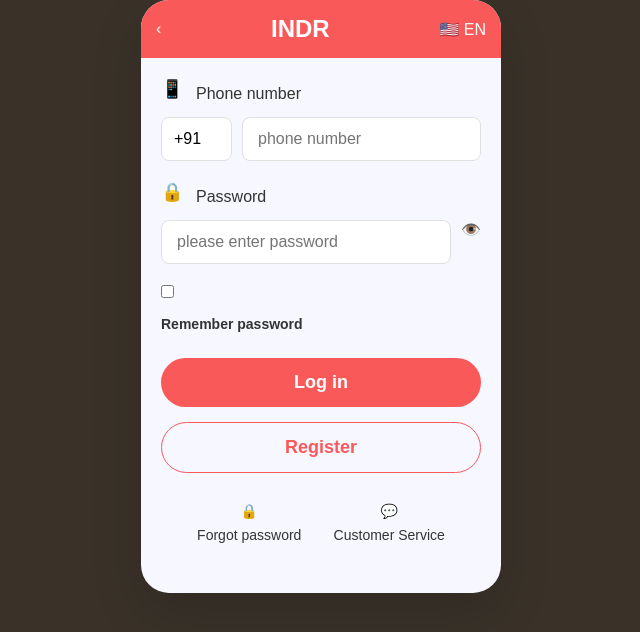
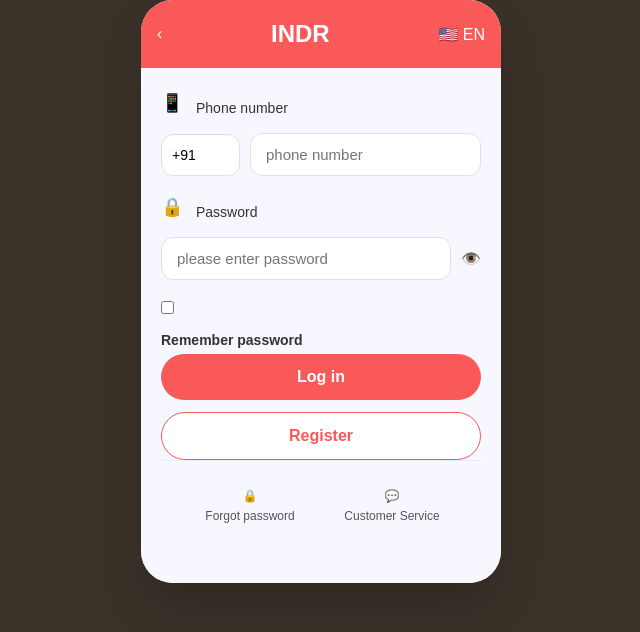
Before and after one commit to rajeshbhakarr/tigerclubfrontend, a React (Vite) app: page /loginpage in a window 1280 px wide. Shown: the top 632 px of the page, without its empty margins (319-959 px from the left). Built offline with nearby package versions, Linux system fonts and the light colour scheme.

Commit message:
Fix notification

```diff
--- a/src/pages/Home.jsx
+++ b/src/pages/Home.jsx
@@ -20,7 +20,7 @@ const Home = () => {
 const { balance, user } = useWallet();
 const navigate = useNavigate();
 const openGame = (path) => {
-  if ((user?.totalDeposit || 0) < 0) {
+  if ((user?.totalDeposit || 0) < 100) {
     Swal.fire({
       icon: "warning",
       title: "Deposit Required",
--- a/src/pages/LoginPage.css
+++ b/src/pages/LoginPage.css
@@ -14,46 +14,54 @@
 }
 
 body {
-  background: #fff;
+  background: #e8e8e8;
   display: flex;
   justify-content: center;
   align-items: center;
   min-height: 100vh;
+  padding: 16px;
+  margin: 0;
 }
 
+/* Main Container - Mobile First */
 .login-container {
   width: 100%;
   max-width: 360px;
   margin: 0 auto;
   background-color: var(--primary-bg);
   font-family: 'Segoe UI', Tahoma, Geneva, Verdana, sans-serif;
-  min-height: 100vh;
-  display: flex;
-  flex-direction: column;
+  border-radius: 28px;
+  overflow: hidden;
+  box-shadow: 0 20px 50px rgba(0, 0, 0, 0.1);
+  /* Remove min-height, let content decide */
 }
 
 /* Header Section */
 .header {
   background-color: var(--header-pink);
   color: var(--white);
-  padding: 15px;
+  padding: 20px 16px;
   display: flex;
   align-items: center;
   justify-content: space-between;
 }
 
 .header-title {
-  font-size: 24px;
+  font-size: 22px;
   font-weight: bold;
   display: flex;
   align-items: center;
-  gap: 5px;
+  gap: 6px;
+}
+
+.header-title span:first-child {
+  font-size: 24px;
 }
 
 /* Form Section */
 .form-section {
-  padding: 20px;
-  flex-grow: 1;
+  padding: 24px 20px;
+  background: var(--primary-bg);
 }
 
 .input-group {
@@ -64,39 +72,85 @@ body {
   display: flex;
   align-items: center;
   gap: 10px;
-  margin-bottom: 8px;
+  margin-bottom: 10px;
   color: #333;
   font-weight: 500;
+  font-size: 14px;
+}
+
+.label-container span:first-child {
+  font-size: 18px;
 }
 
 .input-wrapper {
   display: flex;
   gap: 10px;
+  align-items: center;
 }
 
 .country-code {
   width: 80px;
-  padding: 12px;
-  border-radius: 8px;
+  padding: 12px 10px;
+  border-radius: 12px;
   border: 1px solid var(--border-color);
   background: var(--white);
   display: flex;
   justify-content: space-between;
   align-items: center;
+  cursor: pointer;
+  font-size: 14px;
+}
+
+.country-code span:last-child {
+  font-size: 12px;
+  color: #999;
 }
 
 .main-input {
   flex: 1;
   padding: 12px 15px;
-  border-radius: 8px;
+  border-radius: 12px;
   border: 1px solid var(--border-color);
-  font-size: 16px;
+  font-size: 15px;
   outline: none;
   background: var(--white);
+  transition: all 0.3s ease;
 }
 
 .main-input:focus {
   border-color: var(--header-pink);
+  box-shadow: 0 0 0 2px rgba(249, 89, 89, 0.1);
+}
+
+/* Remember Password Row */
+.remember-row {
+  display: flex;
+  justify-content: space-between;
+  align-items: center;
+  margin: 16px 0 20px 0;
+}
+
+.checkbox-label {
+  display: flex;
+  align-items: center;
+  gap: 8px;
+  cursor: pointer;
+  font-size: 13px;
+  color: #666;
+}
+
+.checkbox-label input {
+  width: 16px;
+  height: 16px;
+  cursor: pointer;
+  accent-color: var(--header-pink);
+}
+
+.forgot-link {
+  color: var(--header-pink);
+  font-size: 13px;
+  text-decoration: none;
+  font-weight: 500;
 }
 
 /* Buttons */
@@ -107,16 +161,15 @@ body {
   color: white;
   border: none;
   border-radius: 30px;
-  font-size: 18px;
+  font-size: 16px;
   font-weight: bold;
-  margin-top: 20px;
   cursor: pointer;
-  transition: transform 0.2s, opacity 0.2s;
+  transition: all 0.2s ease;
+  margin-bottom: 12px;
 }
 
-.btn-login:hover {
-  transform: scale(1.02);
-  opacity: 0.9;
+.btn-login:active {
+  transform: scale(0.98);
 }
 
 .btn-register {
@@ -124,90 +177,168 @@ body {
   padding: 14px;
   background-color: transparent;
   color: var(--header-pink);
-  border: 1px solid var(--header-pink);
+  border: 1.5px solid var(--header-pink);
   border-radius: 30px;
-  font-size: 18px;
+  font-size: 16px;
   font-weight: bold;
-  margin-top: 15px;
   cursor: pointer;
-  transition: transform 0.2s, background 0.2s;
+  transition: all 0.2s ease;
+  background: white;
 }
 
-.btn-register:hover {
-  transform: scale(1.02);
-  background: rgba(249, 89, 89, 0.05);
+.btn-register:active {
+  transform: scale(0.98);
 }
 
 /* Footer Icons */
 .footer-links {
   display: flex;
   justify-content: space-around;
-  padding: 30px 20px;
-  text-align: center;
-  margin-top: auto;
+  padding: 20px 24px 28px 24px;
+  background: var(--primary-bg);
+  border-top: 1px solid rgba(0, 0, 0, 0.05);
+  gap: 12px;
 }
 
 .icon-link {
   display: flex;
   flex-direction: column;
   align-items: center;
-  gap: 8px;
-  color: #333;
-  font-size: 14px;
+  gap: 6px;
+  color: #555;
+  font-size: 12px;
   text-decoration: none;
   cursor: pointer;
-  transition: transform 0.2s;
+  transition: all 0.2s ease;
+  flex: 1;
+  padding: 8px 4px;
+  border-radius: 12px;
 }
 
-.icon-link:hover {
-  transform: translateY(-3px);
+.icon-link:active {
+  background: rgba(249, 89, 89, 0.1);
+  transform: scale(0.96);
 }
 
 .icon-circle {
-  font-size: 24px;
+  font-size: 22px;
   color: var(--header-pink);
 }
 
-/* laptop par bhi mobile size hi dikhe */
+/* Desktop Styles - Mobile size dikhega */
 @media screen and (min-width: 361px) {
   body {
-    background: #e8e8e8;
+    background: #d4d4d8;
     padding: 20px;
   }
 
   .login-container {
     max-width: 360px;
-    min-height: auto;
-    border-radius: 28px;
-    overflow: hidden;
-    box-shadow: 0 20px 50px rgba(0, 0, 0, 0.15);
+    border-radius: 32px;
+    box-shadow: 0 25px 50px -12px rgba(0, 0, 0, 0.25);
   }
 }
 
-/* Extra small devices (under 360px) */
+/* Mobile Devices - Full screen */
 @media screen and (max-width: 360px) {
+  body {
+    background: var(--primary-bg);
+    padding: 0;
+  }
+
   .login-container {
     max-width: 100%;
+    border-radius: 0;
+    min-height: 100vh;
+    box-shadow: none;
+  }
+
+  .header {
+    padding: 16px;
   }
 
   .header-title {
     font-size: 20px;
   }
 
+  .form-section {
+    padding: 20px 16px;
+    flex: 1;
+  }
+
   .btn-login, .btn-register {
-    font-size: 16px;
-    padding: 12px;
+    font-size: 15px;
+    padding: 13px;
   }
 
   .footer-links {
-    padding: 20px 15px;
+    padding: 16px 16px 24px 16px;
   }
 
   .icon-link {
-    font-size: 12px;
+    font-size: 11px;
   }
 
   .icon-circle {
     font-size: 20px;
   }
+
+  .main-input {
+    padding: 11px 14px;
+    font-size: 14px;
+  }
+
+  .country-code {
+    padding: 11px 8px;
+    width: 75px;
+  }
 }
+
+/* For very small devices (under 320px) */
+@media screen and (max-width: 320px) {
+  .footer-links {
+    flex-wrap: wrap;
+    gap: 8px;
+  }
+
+  .icon-link {
+    min-width: 70px;
+  }
+
+  .header-title {
+    font-size: 18px;
+  }
+
+  .btn-login, .btn-register {
+    font-size: 14px;
+    padding: 12px;
+  }
+}
+
+/* Landscape mode handling */
+@media screen and (max-height: 600px) and (orientation: landscape) {
+  body {
+    padding: 0;
+  }
+
+  .login-container {
+    min-height: 100vh;
+    border-radius: 0;
+  }
+
+  .form-section {
+    padding: 12px 20px;
+  }
+
+  .footer-links {
+    padding: 10px 20px;
+  }
+
+  .input-group {
+    margin-bottom: 12px;
+  }
+
+  .remember-row {
+    margin: 10px 0 12px 0;
+  }
+}
```
